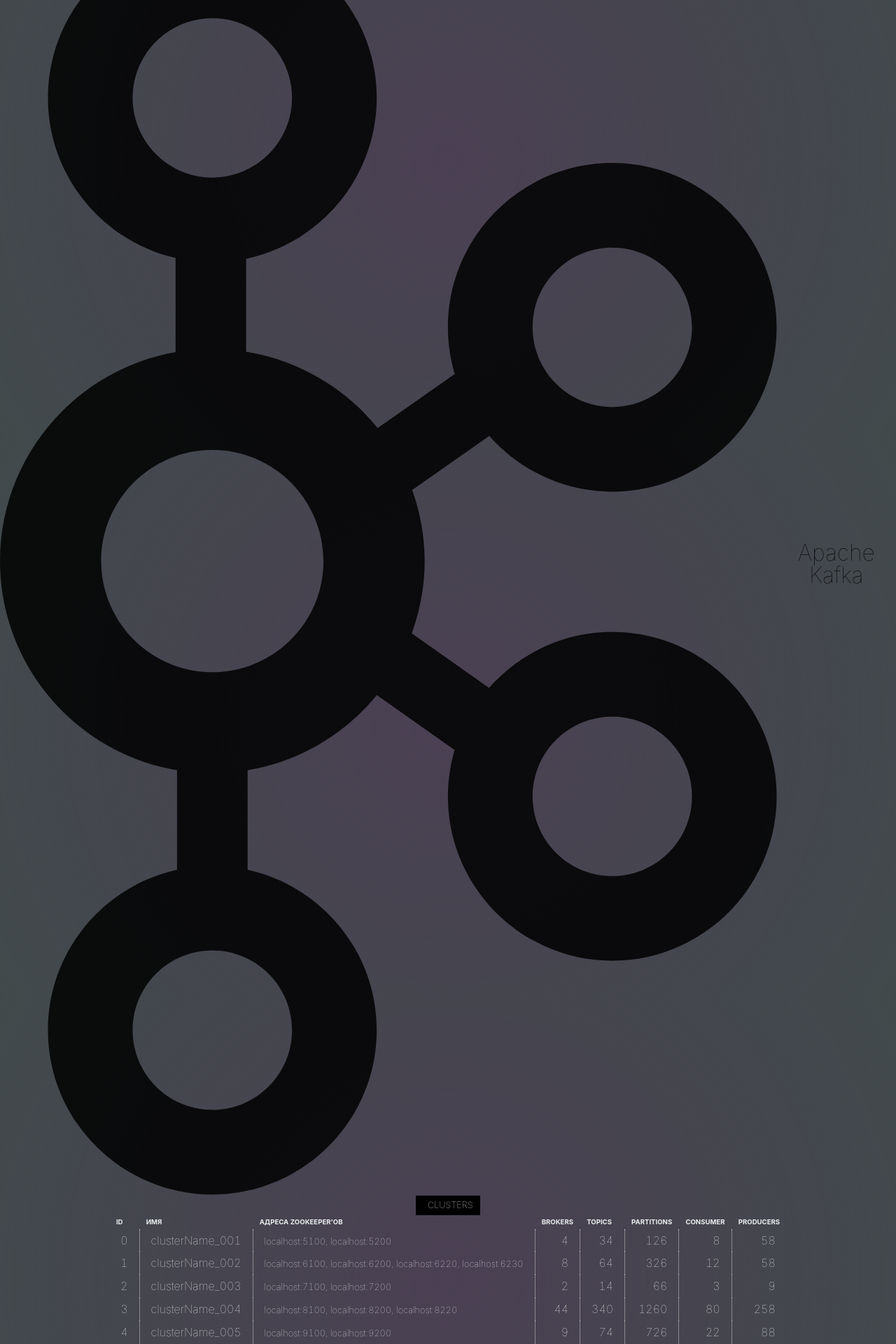
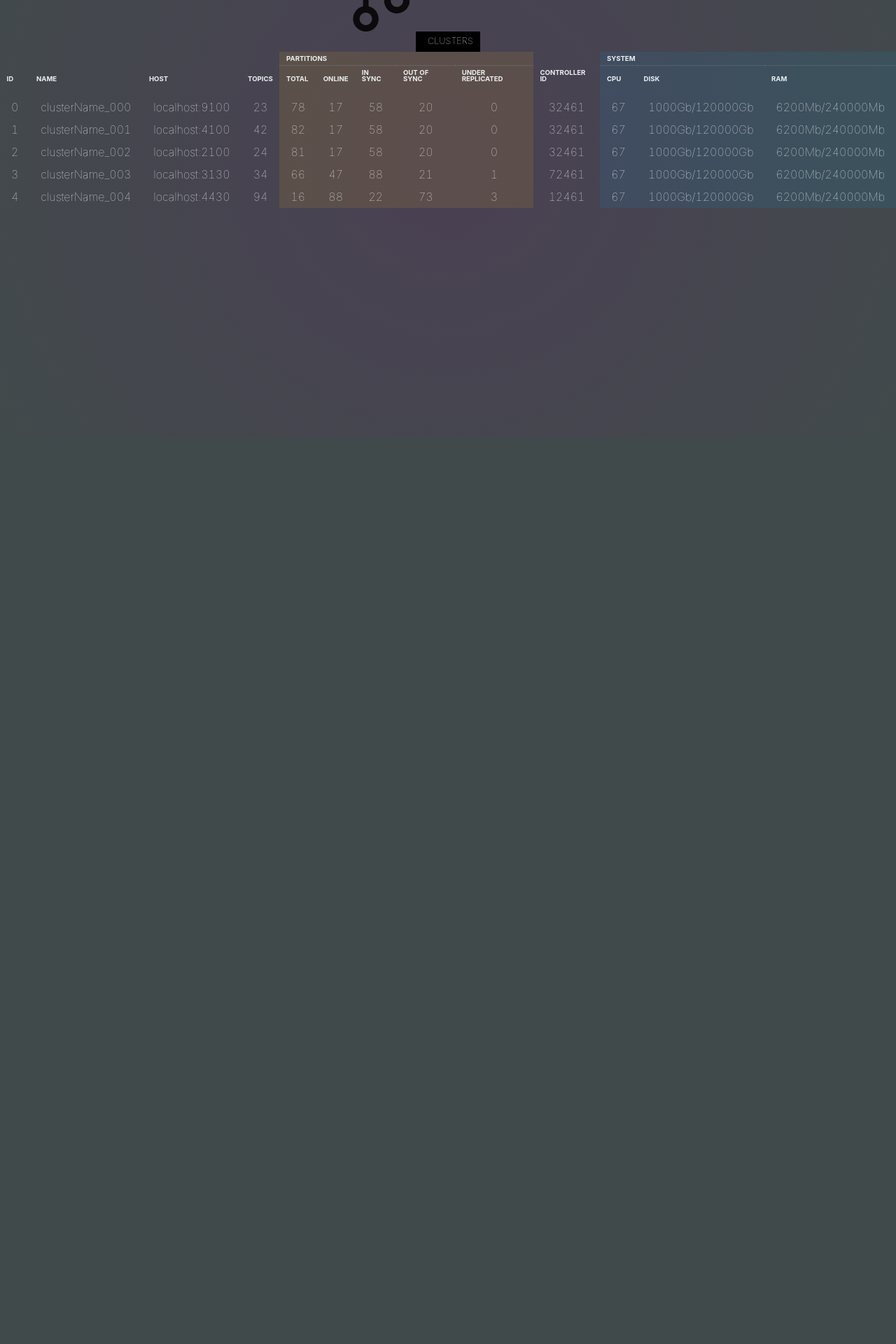
Before and after one commit to Petrovich1973/DatabasesUI, a React (Create React App) app: page /console/kafka/clusters in a window 1280 px wide. Shown: the part 174-2094 px from the top of the page at 70% size. After the commit the page ends 800 px from the top, so only its background shows below. Built offline with nearby package versions, Linux system fonts and the light colour scheme.

Commit message:
table view

```diff
--- a/src/index.less
+++ b/src/index.less
@@ -20,7 +20,7 @@ h5, h6 {
   line-height: 1;
 }
 
-button, input, textarea a {
+button, input, textarea {
   font-size: inherit;
   color: inherit;
   font-family: inherit;
--- a/src/pages/KafkaPage/Clusters.js
+++ b/src/pages/KafkaPage/Clusters.js
@@ -20,56 +20,70 @@ const Clusters = (props) => {
                         <table className="table">
                             <thead>
                             <tr>
-                                <th>id</th>
-                                <th>имя</th>
-                                <th>адреса zookeeper'ов</th>
-                                <th>brokers</th>
-                                <th>topics</th>
-                                <th>partitions</th>
-                                <th>consumer</th>
-                                <th>producers</th>
+                                <th rowSpan={2}>id</th>
+                                <th rowSpan={2}>name</th>
+                                <th rowSpan={2}>host</th>
+                                <th rowSpan={2}>topics</th>
+                                <th className="border-bottom opacity" colSpan={5}>partitions</th>
+                                <th rowSpan={2}>controller id</th>
+                                <th className="border-bottom opacity" colSpan={3}>system</th>
+                            </tr>
+                            <tr>
+                                <th>total</th>
+                                <th>online</th>
+                                <th>in sync</th>
+                                <th>out of sync</th>
+                                <th>under replicated</th>
+                                <th>cpu</th>
+                                <th>disk</th>
+                                <th>ram</th>
                             </tr>
                             </thead>
+                            <colgroup>
+                                <col span="4"/>
+                                <col className="col-yellow" span="5"/>
+                                <col span="1"/>
+                                <col className="col-blue" span="3"/>
+                            </colgroup>
                             <tbody>
                             {clusters.map((row, i) => {
                                 const {
                                     id = null,
-                                    name = '',
-                                    addresses_zookeepers = [],
-                                    total_brokers = null,
-                                    total_topics = null,
-                                    total_partitions = null,
-                                    total_consumers = null,
-                                    total_producers = null
+                                    name = null,
+                                    host = null,
+                                    topics: {
+                                        totalTopic = row.topics.total
+                                    },
+                                    partitions: {
+                                        totalPart = row.partitions.total,
+                                        online = null,
+                                        inSync = null,
+                                        outOfSync = null,
+                                        underReplicated = null
+                                    },
+                                    controllerId = null,
+                                    system: {
+                                        cpu = null,
+                                        disk = null,
+                                        ram = null
+                                    }
                                 } = row
+
                                 return (
                                     <tr key={i} onDoubleClick={() => props.history.push(`${match.path}/${id}`)}>
-                                        <td>{id}</td>
-                                        <td>{name}</td>
-                                        <td>
-                                            <div>
-                                                {addresses_zookeepers
-                                                    .map((address, i) => <small key={i}>{address}</small>)
-                                                    .reduce((prev, curr, i) => (
-                                                        [prev, <small key={i + 1000}>, </small>, curr]
-                                                    ))}
-                                            </div>
-                                        </td>
-                                        <td>
-                                            <div className="align-right">{total_brokers}</div>
-                                        </td>
-                                        <td>
-                                            <div className="align-right">{total_topics}</div>
-                                        </td>
-                                        <td>
-                                            <div className="align-right">{total_partitions}</div>
-                                        </td>
-                                        <td>
-                                            <div className="align-right">{total_consumers}</div>
-                                        </td>
-                                        <td>
-                                            <div className="align-right">{total_producers}</div>
-                                        </td>
+                                        <td className="align-center">{id}</td>
+                                        <td className="align-center">{name}</td>
+                                        <td className="align-center">{host}</td>
+                                        <td className="align-center">{totalTopic}</td>
+                                        <td className="align-center">{totalPart}</td>
+                                        <td className="align-center">{online}</td>
+                                        <td className="align-center">{inSync}</td>
+                                        <td className="align-center">{outOfSync}</td>
+                                        <td className="align-center">{underReplicated}</td>
+                                        <td className="align-center">{controllerId}</td>
+                                        <td className="align-center">{cpu}</td>
+                                        <td className="align-center">{disk}</td>
+                                        <td className="align-center">{ram}</td>
                                     </tr>)
                             })}
                             </tbody>
@@ -90,52 +104,107 @@ export default Clusters
 const initializeClusters = [
     {
         id: 0,
-        name: 'clusterName_001',
-        addresses_zookeepers: ['localhost:5100', 'localhost:5200'],
-        total_brokers: 4,
-        total_topics: 34,
-        total_partitions: 126,
-        total_consumers: 8,
-        total_producers: 58,
+        name: 'clusterName_000',
+        host: 'localhost:9100',
+        topics: {
+            total: 23
+        },
+        partitions: {
+            total: 78,
+            online: 17,
+            inSync: 58,
+            outOfSync: 20,
+            underReplicated: 0
+        },
+        controllerId: 32461,
+        system: {
+            cpu: 67,
+            disk: '1000Gb/120000Gb',
+            ram: '6200Mb/240000Mb'
+        }
     },
     {
         id: 1,
-        name: 'clusterName_002',
-        addresses_zookeepers: ['localhost:6100', 'localhost:6200', 'localhost:6220', 'localhost:6230'],
-        total_brokers: 8,
-        total_topics: 64,
-        total_partitions: 326,
-        total_consumers: 12,
-        total_producers: 58,
+        name: 'clusterName_001',
+        host: 'localhost:4100',
+        topics: {
+            total: 42
+        },
+        partitions: {
+            total: 82,
+            online: 17,
+            inSync: 58,
+            outOfSync: 20,
+            underReplicated: 0
+        },
+        controllerId: 32461,
+        system: {
+            cpu: 67,
+            disk: '1000Gb/120000Gb',
+            ram: '6200Mb/240000Mb'
+        }
     },
     {
         id: 2,
-        name: 'clusterName_003',
-        addresses_zookeepers: ['localhost:7100', 'localhost:7200'],
-        total_brokers: 2,
-        total_topics: 14,
-        total_partitions: 66,
-        total_consumers: 3,
-        total_producers: 9,
+        name: 'clusterName_002',
+        host: 'localhost:2100',
+        topics: {
+            total: 24
+        },
+        partitions: {
+            total: 81,
+            online: 17,
+            inSync: 58,
+            outOfSync: 20,
+            underReplicated: 0
+        },
+        controllerId: 32461,
+        system: {
+            cpu: 67,
+            disk: '1000Gb/120000Gb',
+            ram: '6200Mb/240000Mb'
+        }
     },
     {
         id: 3,
-        name: 'clusterName_004',
-        addresses_zookeepers: ['localhost:8100', 'localhost:8200', 'localhost:8220'],
-        total_brokers: 44,
-        total_topics: 340,
-        total_partitions: 1260,
-        total_consumers: 80,
-        total_producers: 258,
+        name: 'clusterName_003',
+        host: 'localhost:3130',
+        topics: {
+            total: 34
+        },
+        partitions: {
+            total: 66,
+            online: 47,
+            inSync: 88,
+            outOfSync: 21,
+            underReplicated: 1
+        },
+        controllerId: 72461,
+        system: {
+            cpu: 67,
+            disk: '1000Gb/120000Gb',
+            ram: '6200Mb/240000Mb'
+        }
     },
     {
         id: 4,
-        name: 'clusterName_005',
-        addresses_zookeepers: ['localhost:9100', 'localhost:9200'],
-        total_brokers: 9,
-        total_topics: 74,
-        total_partitions: 726,
-        total_consumers: 22,
-        total_producers: 88,
+        name: 'clusterName_004',
+        host: 'localhost:4430',
+        topics: {
+            total: 94
+        },
+        partitions: {
+            total: 16,
+            online: 88,
+            inSync: 22,
+            outOfSync: 73,
+            underReplicated: 3
+        },
+        controllerId: 12461,
+        system: {
+            cpu: 67,
+            disk: '1000Gb/120000Gb',
+            ram: '6200Mb/240000Mb'
+        }
     }
 ]
--- a/src/pages/KafkaPage/index.js
+++ b/src/pages/KafkaPage/index.js
@@ -14,7 +14,7 @@ const KafkaPage = (props) => {
     }, [])
 
     return (
-        <div>
+        <div className="screenPage">
             <TitlePage
                 icon={<IconKafka height={'1em'} width={'1em'}/>}
                 label={title}
--- a/src/styles/App.less
+++ b/src/styles/App.less
@@ -19,9 +19,88 @@ html, body, #root {
   height: 100%;
 }
 
+.screenPage {
+  display: flex;
+  flex-direction: column;
+  align-items: center;
+}
+
 .flex {
   display: flex;
   align-items: center;
+}
+
+.flex-center {
+  display: flex;
+  justify-content: center;
+}
+
+.align-right {
+  text-align: right;
+}
+
+.align-left {
+  text-align: left;
+}
+
+.align-center {
+  text-align: center;
+}
+
+.align-top {
+  vertical-align: top;
+}
+
+.align-middle {
+  vertical-align: middle;
+}
+
+.align-bottom {
+  vertical-align: bottom;
+}
+
+.border-left {
+  border-left: 1px dotted;
+  &.opacity {
+    border-color: fade(@white, 20%);
+  }
+}
+
+.border-right {
+  border-right: 1px dotted;
+  &.opacity {
+    border-color: fade(@white, 20%);
+  }
+}
+
+.border-top {
+  border-top: 1px dotted;
+  &.opacity {
+    border-color: fade(@white, 20%);
+  }
+}
+
+.border-bottom {
+  border-bottom: 1px dotted;
+  &.opacity {
+    border-color: fade(@white, 20%);
+  }
+}
+
+.col-green {
+  background-color: fade(@green, 10%);
+}
+
+.col-blue {
+  background-color: fade(@blue, 10%);
+}
+
+.col-yellow {
+  background-color: fade(@yellow, 10%);
+}
+
+.col-red {
+  background-color: fade(@red, 10%);
 }
 
 a {
@@ -30,41 +109,7 @@ a {
   border-bottom: 1px solid @blue;
 }
 
-.button {
-  display: inline-block;
-  overflow: hidden;
-}
-
 .btn {
-  display: flex;
-  justify-content: center;
-  align-items: center;
-  font-size: @md;
-  padding: @paddingMd;
-  cursor: pointer;
-  border: 1px solid transparent;
-  background-color: transparent;
-
-  &.border {
-    border: 1px solid fade(@color, 50%);
-  }
-  &.radius {
-    border-radius: @radius;
-  }
-  &.lg {
-    font-size: @lg;
-    padding: @paddingLg;
-  }
-  &.sm {
-    font-size: @sm;
-    padding: @paddingSm;
-  }
-  &.sl {
-    text-transform: uppercase;
-    font-weight: 100;
-    font-size: @sl;
-    padding: @paddingSl;
-  }
   &.black {
     background-color: @black;
     color: @color;
@@ -126,47 +171,6 @@ a {
       border-color: @green;
     }
   }
-  & > * {
-    display: block;
-  }
-  & .svg {
-    height: 1em;
-  }
-  & > * + * {
-    margin-left: @size / 1.8;
-  }
-  &:hover {
-    background-image: linear-gradient(fade(@black, 10%) 0%, fade(@black, 10%) 100%);
-  }
-}
-
-.flex-center {
-  display: flex;
-  justify-content: center;
-}
-
-.align-right {
-  text-align: right;
-}
-
-.align-left {
-  text-align: left;
-}
-
-.align-center {
-  text-align: center;
-}
-
-.align-top {
-  vertical-align: top;
-}
-
-.align-middle {
-  vertical-align: middle;
-}
-
-.align-bottom {
-  vertical-align: bottom;
 }
 
 .panel-gray {
@@ -192,25 +196,28 @@ a {
 .table {
   border-collapse: collapse;
   thead {
-    user-select: none;
+    th {
+      vertical-align: bottom;
+      font-size: 60%;
+      text-transform: uppercase;
+      user-select: none;
+    }
   }
   tbody {
+    td {
+      vertical-align: top;
+    }
+    tr:first-child td {
+      padding-top: @size * 1.4
+    }
     tr:hover {
-      background-color: #edf7f7;
+      background-color: fade(@white, 6%);
+      cursor: pointer;
     }
   }
   th, td {
     padding: @size / 2 @size;
     line-height: 1;
-    text-align: left;
-    vertical-align: top;
-  }
-  th {
-    font-size: 60%;
-    text-transform: uppercase;
-  }
-  td:not(:first-child) {
-    border-left: 1px dotted #ccc;
   }
   &.sm {
     th, td {
```
Also changed, not shown: src/components/Button/Button.less (added, +49 -0 lines), src/components/Button/index.js (added, +18 -0 lines), src/pages/DashboardPage/index.js (+24 -76 lines), 1 other file (tests, documents, lock files or other folders).
